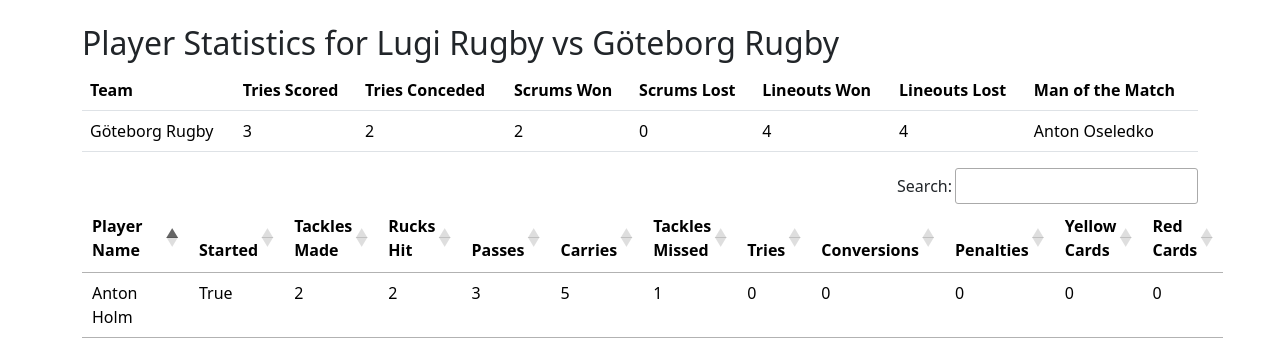
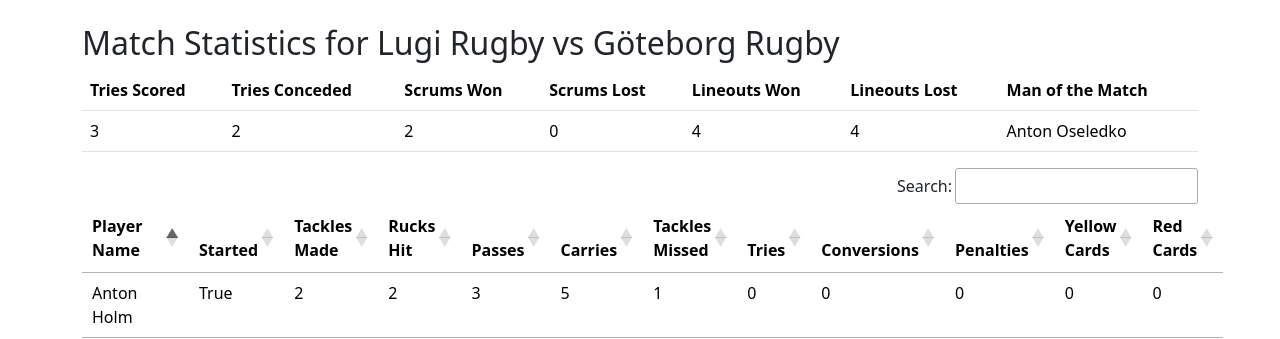
Before and after one commit to danielaldham/rugbystats, a Django app: page /match_stats/2/ in a window 1280 px wide. Shown: the part 73-412 px from the top of the page. Run offline with Django 4.2, Linux system fonts and the light colour scheme; data comes from the database, SQL or seed files in the repository; both versions use the stored data as it was after the commit; some libraries are stand-ins or nearby versions.

Commit message:
update squad stats

```diff
--- a/rugbystats/stats/templates/player_statistics.html
+++ b/rugbystats/stats/templates/player_statistics.html
@@ -5,11 +5,10 @@
 
 <div class="container">
 
-  <h2>Player Statistics for {{ match.home_team }} vs {{ match.away_team }}</h2>
+  <h2>Match Statistics for {{ match.home_team }} vs {{ match.away_team }}</h2>
   <table class="table">
     <thead>
       <tr>
-        <th>Team</th>
         <th>Tries Scored</th>
         <th>Tries Conceded</th>
         <th>Scrums Won</th>
@@ -22,7 +21,6 @@
     <tbody>
       {% for match_stat in match_statistics %}
       <tr>
-        <td>{{ match_stat.team.name }}</td>
         <td>{{ match_stat.tries_scored }}</td>
         <td>{{ match_stat.tries_conceded }}</td>
         <td>{{ match_stat.scrums_won }}</td>
--- a/rugbystats/stats/views.py
+++ b/rugbystats/stats/views.py
@@ -96,9 +96,9 @@ def squad_stats(request):
     top_tacklers = sorted(squad_stats.items(), key=lambda x: x[1]['tackles_made'], reverse=True)[:3]
     top_tries = sorted(squad_stats.items(), key=lambda x: x[1]['tries'], reverse=True)[:3]
     top_passes = sorted(squad_stats.items(), key=lambda x: x[1]['passes'], reverse=True)[:3]
-    top_tacklers = sorted(squad_stats.items(), key=lambda x: x[1]['tackles_made'], reverse=True)[:3]
+    top_carries = sorted(squad_stats.items(), key=lambda x: x[1]['carries'], reverse=True)[:3]
     top_rucks = sorted(squad_stats.items(), key=lambda x: x[1]['rucks_hit'], reverse=True)[:3]
-    return render(request, 'squad_stats.html', {'squad_stats': squad_stats, 'top_tacklers': top_tacklers, 'top_tries': top_tries, 'top_passes': top_passes, 'top_rucks': top_rucks})
+    return render(request, 'squad_stats.html', {'squad_stats': squad_stats, 'top_tacklers': top_tacklers, 'top_tries': top_tries, 'top_passes': top_passes, 'top_rucks': top_rucks, 'top_carries': top_carries})
 
 def login_view(request):
     if request.method == 'POST':
```
Also changed, not shown: rugbystats/stats/templates/squad_stats.html (+13 -2 lines), rugbystats/db.sqlite3.
